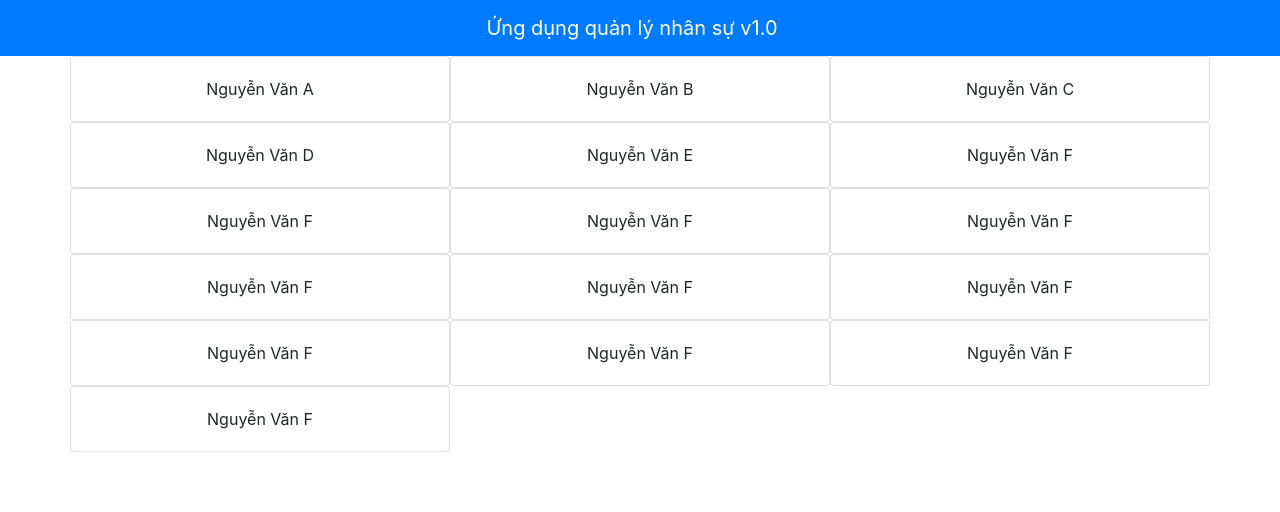
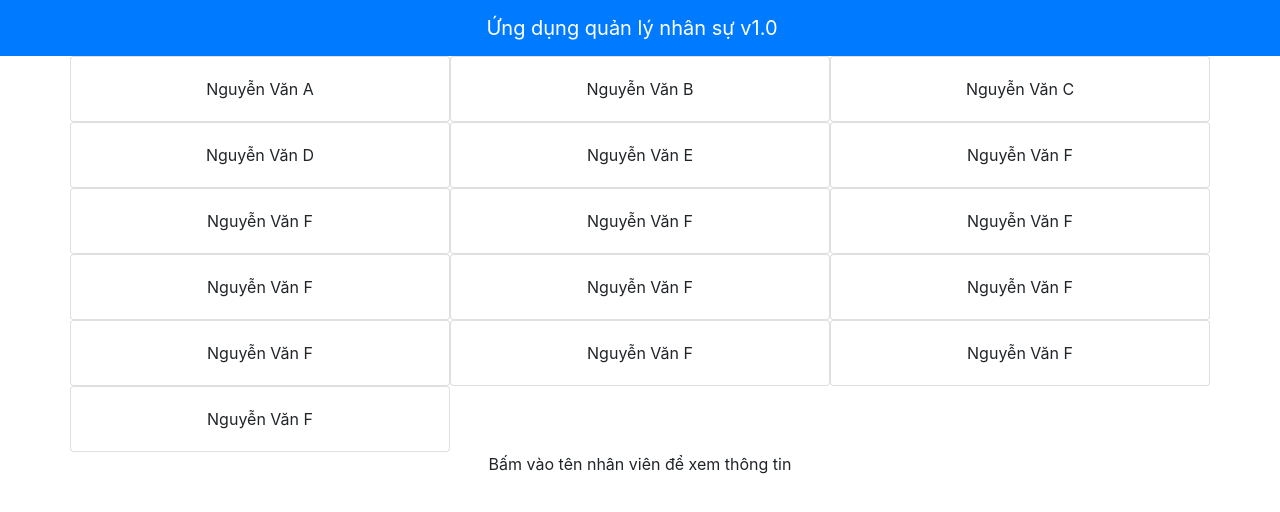
Before and after one commit to 19962608Na/ReactJS, a React (Create React App) app: page / in a window 1280 px wide. Shown: the top 512 px of the page. Built offline with nearby package versions, Linux system fonts and the light colour scheme.

Commit message:
case 1(done)

```diff
--- a/src/App.js
+++ b/src/App.js
@@ -22,6 +22,9 @@ class App extends Component {
           </div>
         </Navbar>
         <StaffList staffs={this.state.staffs}/>
+        <div className='MoreInfo'>
+          <p>Bấm vào tên nhân viên để xem thông tin</p>
+        </div>
       </div>
     );
   }
```
